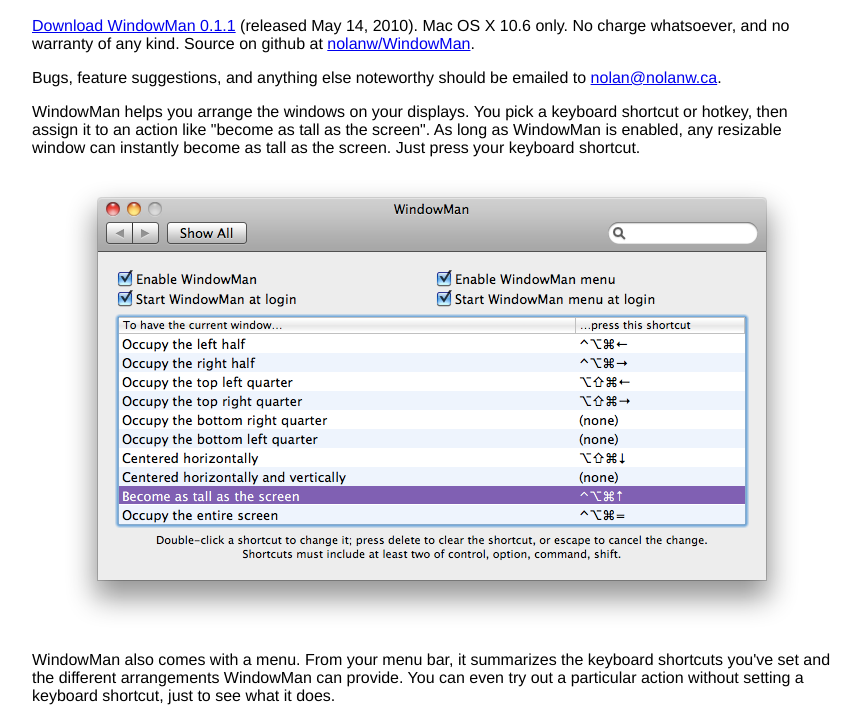
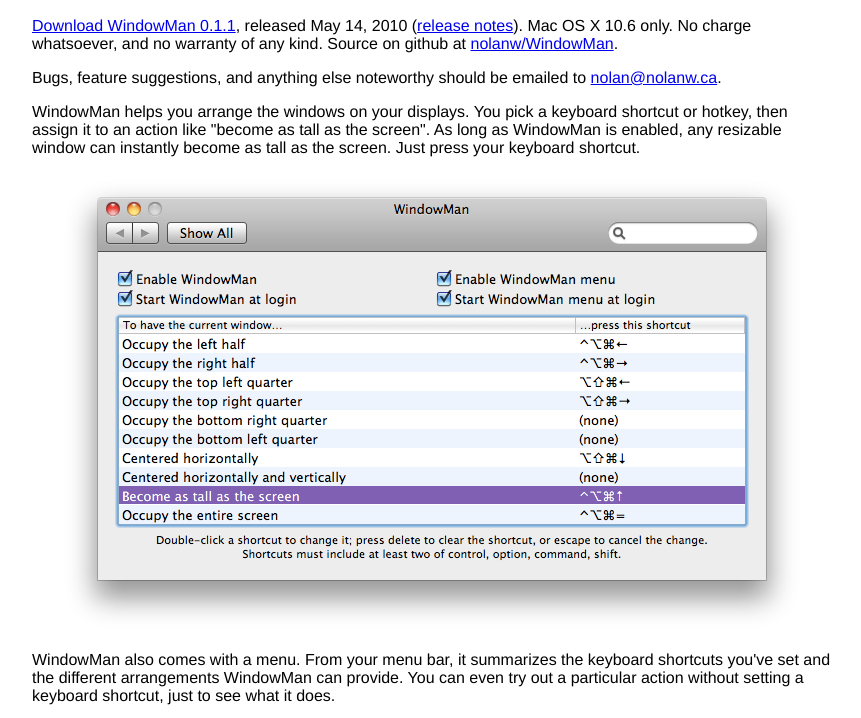
Before and after one commit to nolanw/WindowMan, a plain HTML site: page Site/index.html in a window 1280 px wide. Shown: the part 111-829 px from the top of the page, without its empty margins (208-1069 px from the left). Drawn offline with Linux system fonts and the light colour scheme.

Commit message:
Added link to release notes on site.

```diff
--- a/Site/index.html
+++ b/Site/index.html
@@ -26,7 +26,7 @@
     </hgroup>
     <section>
       <p>
-        <a href="WindowMan.pkg">Download WindowMan 0.1.1</a> (released May 14, 2010). Mac OS X 10.6 only. No charge whatsoever, and no warranty of any kind. Source on github at <a href="http://github.com/nolanw/WindowMan">nolanw/WindowMan</a>.
+        <a href="WindowMan.pkg">Download WindowMan 0.1.1</a>, released May 14, 2010 (<a href="ReleaseNotes.html">release notes</a>). Mac OS X 10.6 only. No charge whatsoever, and no warranty of any kind. Source on github at <a href="http://github.com/nolanw/WindowMan">nolanw/WindowMan</a>.
       </p>
       <p>
         Bugs, feature suggestions, and anything else noteworthy should be emailed to <a href="mailto:nolan@nolanw.ca">nolan@nolanw.ca</a>.
```
